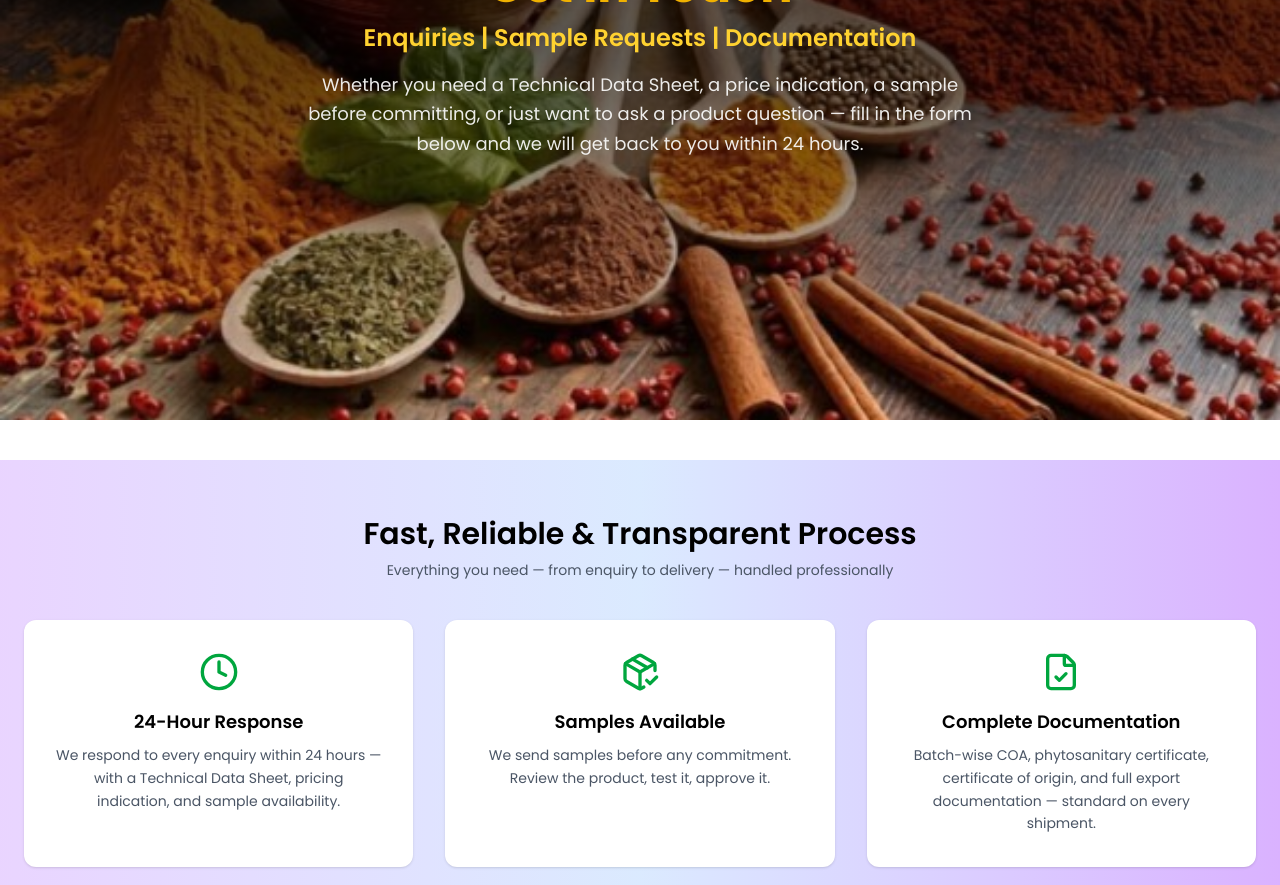
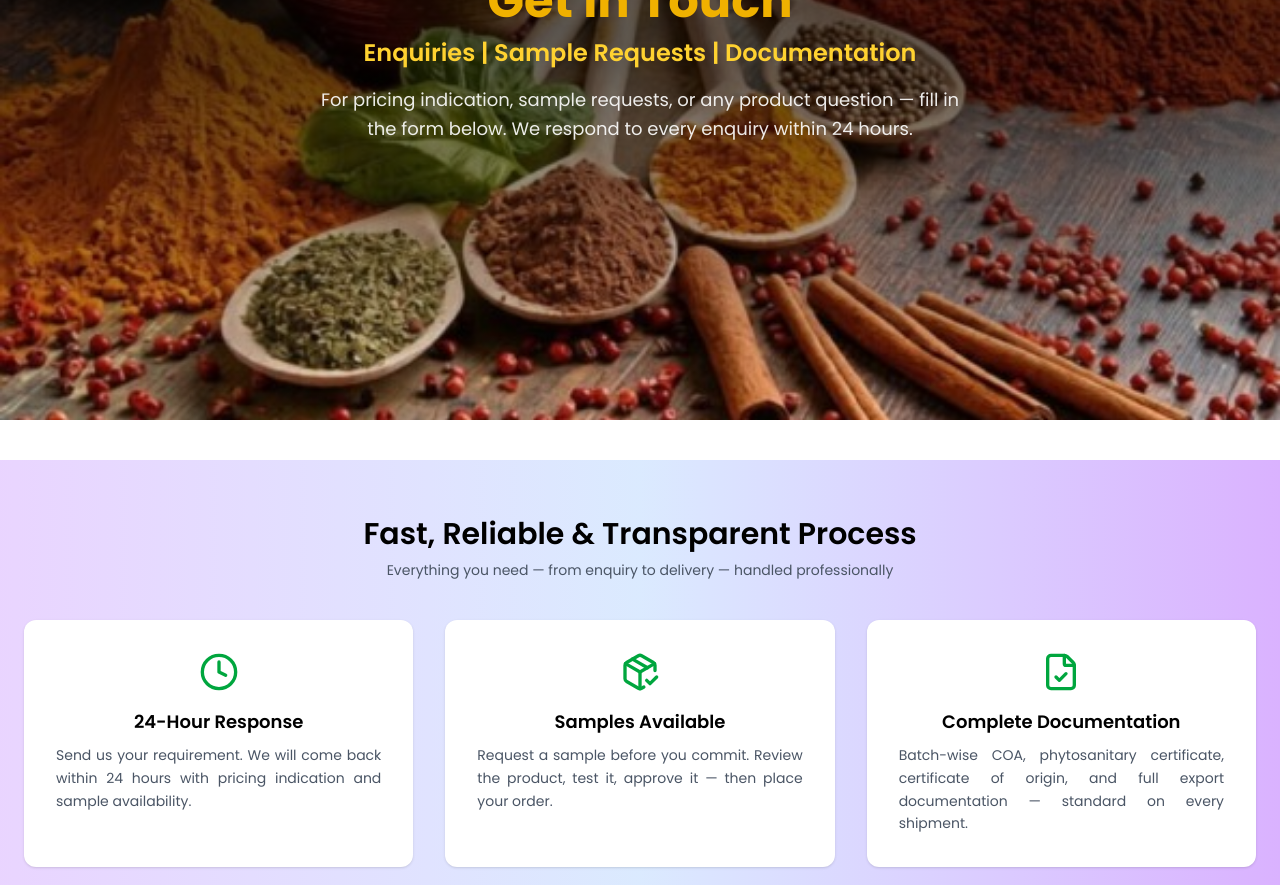
Before and after one commit to vishalp1086/swami_global_trade, a React (Vite) app in the folder client/: page /services in a window 1280 px wide. Shown: the part 364-1249 px from the top of the page. Built offline with nearby package versions, Linux system fonts and the light colour scheme; no server answers.

Commit message:
changes of page

```diff
--- a/client/src/pages/About.jsx
+++ b/client/src/pages/About.jsx
@@ -234,9 +234,9 @@ export default function About() {
         {/* SECTION 7 — CALL TO ACTION */}
         <section className="py-16 md:py-24 px-4 md:px-6 text-black text-center">
           <div className="max-w-4xl mx-auto">
-            <h2 className="text-2xl md:text-3xl font-bold mb-6">Have a sourcing requirement?</h2>
+            <h2 className="text-2xl md:text-3xl font-bold mb-6">Start With an Enquiry</h2>
             <p className="text-sm md:text-[14px] mb-10 opacity-90 max-w-2xl mx-auto">
-              Send us an enquiry and we will respond within 24 hours — with a Technical Data Sheet, pricing indication, and sample availability.
+              Tell us what you need  and we will respond within 24 hours — with pricing indication and sample availability.
             </p>
             <div className="flex flex-col sm:flex-row gap-4 justify-center items-center">
               <button
--- a/client/src/pages/Contact.jsx
+++ b/client/src/pages/Contact.jsx
@@ -175,7 +175,7 @@ const Contact = () => {
     },
     {
       icon: <BriefcaseBusiness className="w-5 h-5 text-blue-600" />,
-      label: "Operations & Logistics",
+      label: "WhatsApp / Mobile",
       value: "+91 91356 66519",
       subtext: "For real-time shipment updates."
     },
@@ -188,7 +188,7 @@ const Contact = () => {
     {
       icon: <MapPin className="w-5 h-5 text-blue-600" />,
       label: "Business Address",
-      value: "Saileela”, Unit No. 3, Third Floor, Plot No. 4, Narayan Hut Society, Bhosari, Pune 411039, Maharashtra, India.",
+      value: ' "Saileela", Unit No. 3, Third Floor, Plot No. 4, Narayan Hut Society, Bhosari, Pune 411039, Maharashtra, India.',
       subtext:"Registered office address. Visits by prior appointment only"
     }
   ];
@@ -198,7 +198,7 @@ const Contact = () => {
       title="Contact Us"
         subtitle="Swami Global Trade LLP"
         image={homeHero}
-        description="Reach us by email, phone, or through the enquiry form below. We provide Technical Data Sheets, pricing, and sample availability within 24 hours."
+        description="For pricing indication, sample requests, or any product question — reach us by email, phone, or through the enquiry form below. We respond to every enquiry within 24 hours."
       />
     <div className="bg-slate-50 font-sans text-slate-800 min-h-screen relative">
 
@@ -283,9 +283,9 @@ const Contact = () => {
       <section className="w-full bg-linear-to-r from-purple-200 via-blue-100 to-purple-300 py-16 px-6 text-white text-center mt-12">
         <div className="max-w-4xl mx-auto">
           <Send className="w-10 h-10 mx-auto mb-6 text-green-600 opacity-60" />
-          <h2 className="text-3xl font-bold mb-4 text-gray-600">Have a sourcing requirement?</h2>
+          <h2 className="text-3xl font-bold mb-4 text-gray-600">Start With an Enquiry</h2>
           <p className="text-sm mb-10 opacity-90 leading-relaxed text-gray-600">
-            Send us an enquiry for product details, sample requests, or pricing. We ensure documentation is handled properly and shipments are delivered without surprises.
+            Fill in the form below for pricing indication, sample requests, or any product question. We respond within 24 hours.
           </p>
           <div className="flex flex-col sm:flex-row gap-4 justify-center">
             <button className="bg-white text-blue-600 px-10 py-4 cursor-pointer rounded-md font-bold hover:bg-blue-50 transition-colors uppercase tracking-wider text-sm flex items-center justify-center gap-2" onClick={() => navigate(`/services`)}>
--- a/client/src/pages/Product.jsx
+++ b/client/src/pages/Product.jsx
@@ -84,8 +84,7 @@ const Product = () => {
       <section className="text-center px-6 pb-10">
 
         <p className="text-gray-600 max-w-4xl mx-auto text-sm">
-          Full specifications and packaging options available on each product page. Send us an enquiry and we will respond within 24 hours — with a Technical Data Sheet, pricing indication, and sample availability. Can’t find what you’re looking for? Send us an enquiry — we’ll let you know if we can source it.
-        </p>
+          Product specifications are available to download on each product page. For pricing indication or sample requests, send us an enquiry and we will respond within 24 hours. Can't find what you are looking for? We will let you know if we can source it.</p>
 
       </section>
 
--- a/client/src/pages/Services.jsx
+++ b/client/src/pages/Services.jsx
@@ -10,7 +10,7 @@ import "react-phone-input-2/lib/style.css";
 
 const enquiryTypes = [
   "Request a Sample",
-  "Technical Data Sheet",
+
   "Price Enquiry",
   "General Enquiry",
 ];
@@ -121,7 +121,7 @@ const fetchProducts = async () => {
         subtitle="Enquiries | Sample Requests | Documentation"
         image={homeHero}
       description="
-Whether you need a Technical Data Sheet, a price indication, a sample before committing, or just want to ask a product question — fill in the form below and we will get back to you within 24 hours.
+For pricing indication, sample requests, or any product question — fill in the form below. We respond to every enquiry within 24 hours.
 "
       />
 
@@ -158,8 +158,8 @@ Whether you need a Technical Data Sheet, a price indication, a sample before com
           24-Hour Response
         </h3>
 
-        <p className="text-gray-600 text-sm mt-2 leading-relaxed">
-          We respond to every enquiry within 24 hours — with a Technical Data Sheet, pricing indication, and sample availability.
+        <p className="text-gray-600 text-sm mt-2 leading-relaxed text-justify">
+         Send us your requirement. We will come back within 24 hours with pricing indication and sample availability.
         </p>
 
       </div>
@@ -175,8 +175,8 @@ Whether you need a Technical Data Sheet, a price indication, a sample before com
           Samples Available
         </h3>
 
-        <p className="text-gray-600 text-sm mt-2 leading-relaxed">
-          We send samples before any commitment. Review the product, test it, approve it.
+        <p className="text-gray-600 text-sm mt-2 leading-relaxed text-justify">
+          Request a sample before you commit. Review the product, test it, approve it — then place your order.
         </p>
 
       </div>
@@ -192,7 +192,7 @@ Whether you need a Technical Data Sheet, a price indication, a sample before com
           Complete Documentation
         </h3>
 
-        <p className="text-gray-600 text-sm mt-2 leading-relaxed">
+        <p className="text-gray-600 text-sm mt-2 leading-relaxed text-justify">
           Batch-wise COA, phytosanitary certificate, certificate of origin, and full export documentation — standard on every shipment.
         </p>
 
@@ -209,7 +209,7 @@ Whether you need a Technical Data Sheet, a price indication, a sample before com
   <div className="md:w-1/3 bg-[#1C2B3F] p-10 text-white flex flex-col justify-center">
     <h1 className="text-4xl font-bold leading-tight mb-4">Request a Customized Quote</h1>
     <p className="text-blue-100 opacity-80">
-      Complete the inquiry form to discuss objectives, and a logistics specialist will respond promptly.
+      Complete the inquiry form and we will respond promptly.
     </p>
     <div className="mt-8 pt-8 border-t border-white/10 text-sm text-blue-200">
       <p>• Enquiries</p>
@@ -295,7 +295,7 @@ Whether you need a Technical Data Sheet, a price indication, a sample before com
 
         <div className="flex flex-col">
           <label className="text-xs font-semibold text-blue-200 mb-1 ml-1 uppercase tracking-wider">Quantity</label>
-          <input name="quantity" placeholder="Bulk / Retail"
+          <input name="quantity" placeholder="Bulk"
             className="bg-white  border-none p-3 rounded-lg focus:ring-2 focus:ring-blue-400 outline-none" onChange={handleChange} />
         </div>
       </div>
```
